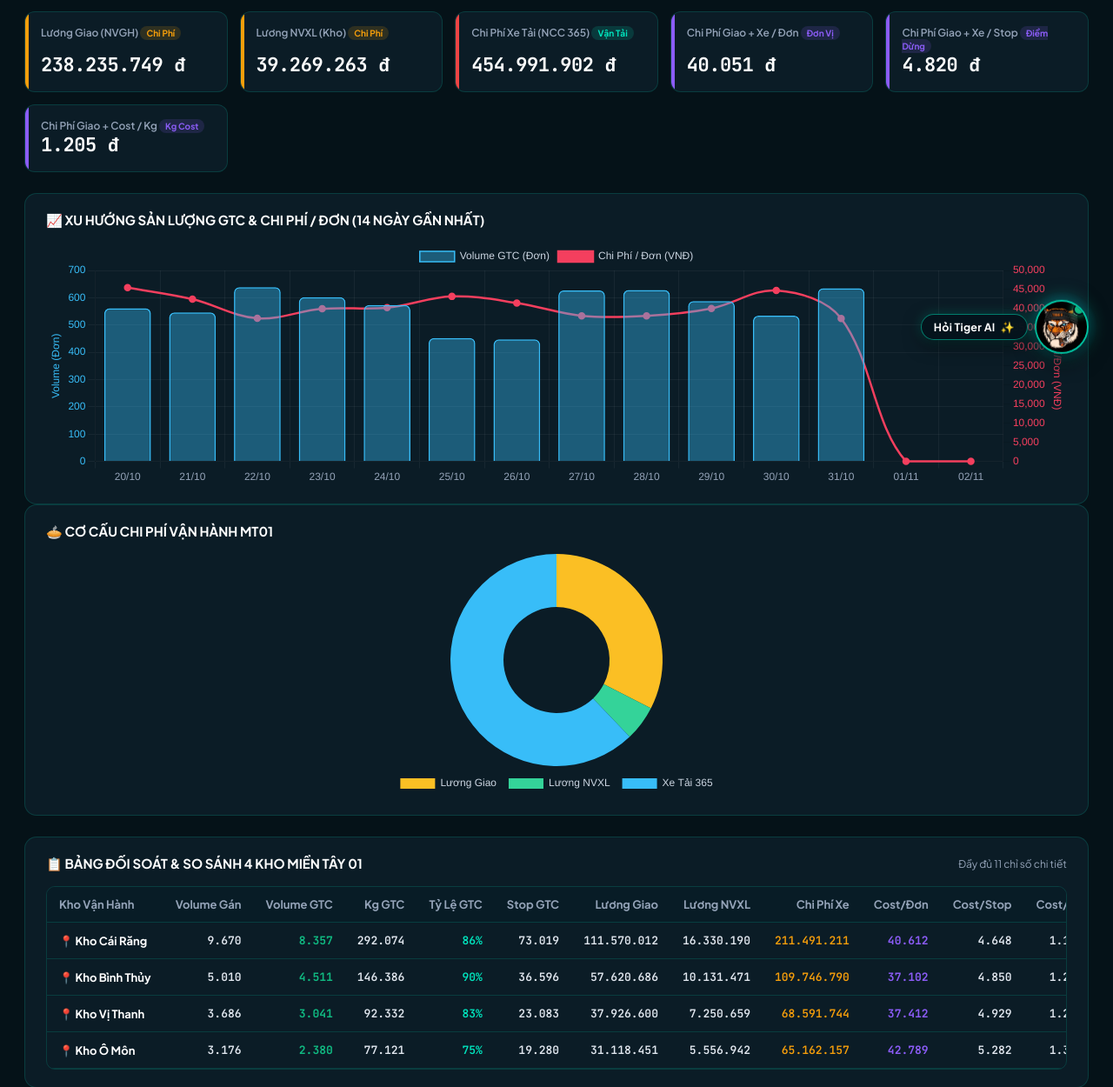
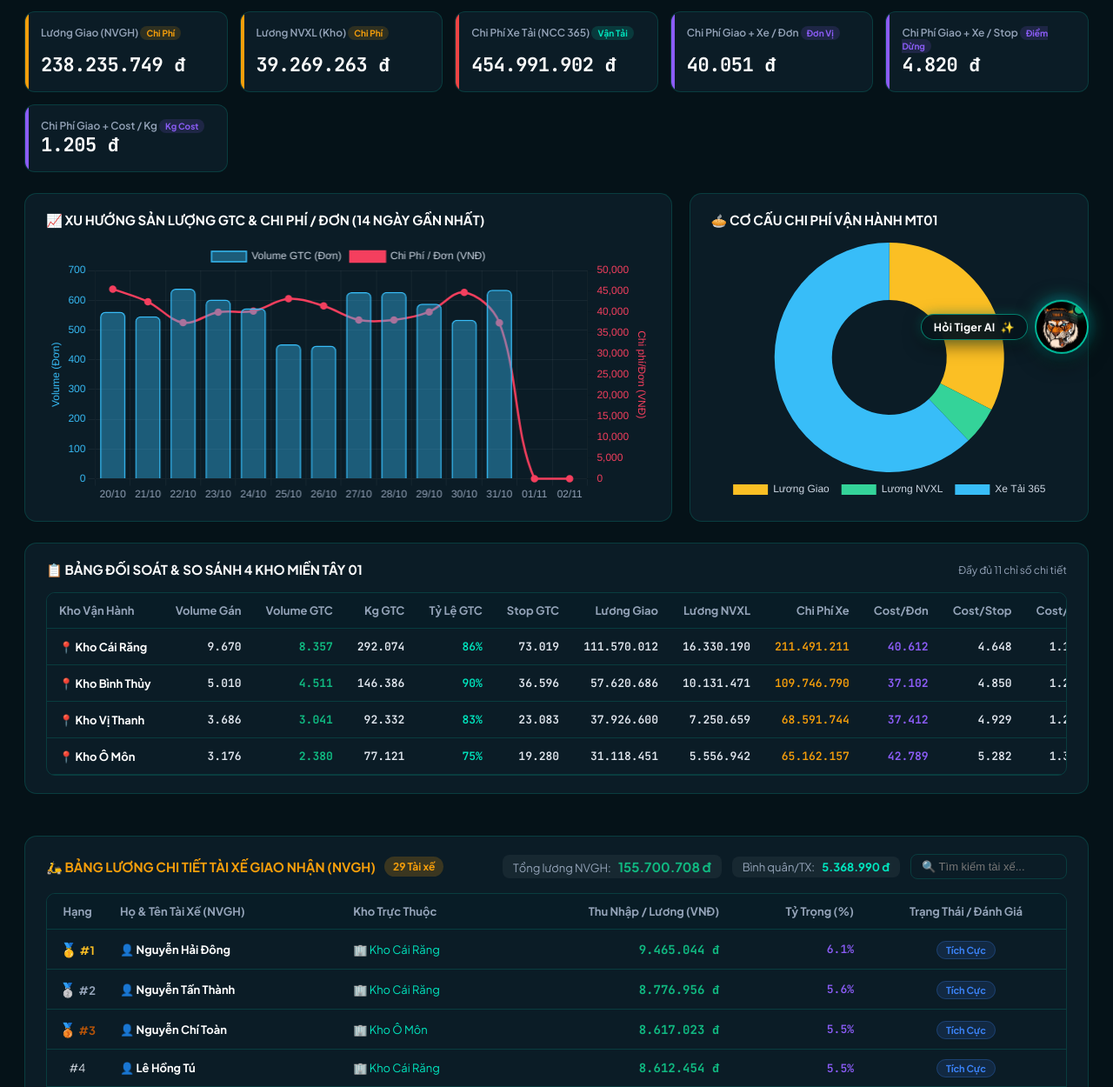
Before and after one commit to billnguyen1990/tiger-ai-studio, a Flask app: page /cost-dashboard in a window 1280 px wide. Shown: the part 365-1615 px from the top of the page at 87% size. Run offline with Flask 3, Linux system fonts and the light colour scheme.

Commit message:
UI: sap xep 2 bieu do Xu Huong San Luong va Co Cau Chi Phi len chung 1 hang ngang

```diff
--- a/templates/cost_dashboard.html
+++ b/templates/cost_dashboard.html
@@ -777,8 +777,35 @@
 
     .chart-container {
       position: relative;
-      height: 280px;
+      height: 290px;
       width: 100%;
+    }
+
+    /* DASHBOARD ROW (2 BIỂU ĐỒ CHUNG HÀNG NGANG) */
+    .dashboard-row {
+      display: grid;
+      grid-template-columns: 1.62fr 1fr;
+      gap: 20px;
+      align-items: stretch;
+      width: 100%;
+    }
+
+    .dashboard-row > .content-box {
+      height: 100%;
+      display: flex;
+      flex-direction: column;
+    }
+
+    .dashboard-row .chart-container {
+      flex: 1;
+      height: 290px;
+      min-height: 290px;
+    }
+
+    @media (max-width: 1024px) {
+      .dashboard-row {
+        grid-template-columns: 1fr;
+      }
     }
 
     /* TABLE */
```
